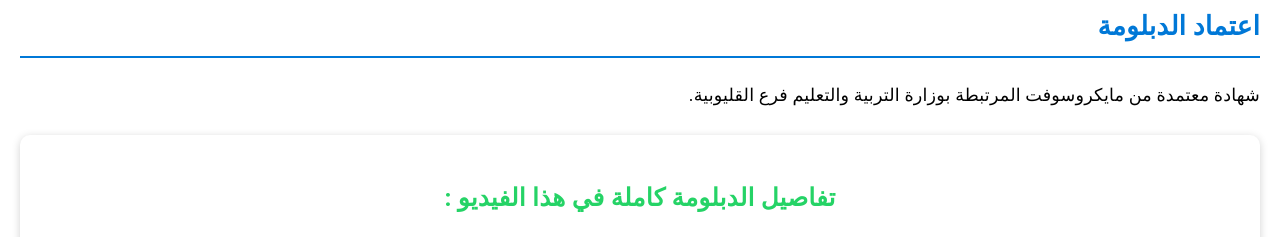
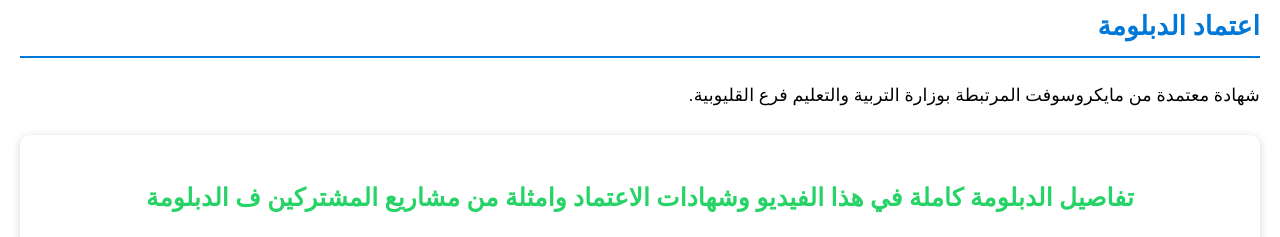
Before and after one commit to developomentcenter-ui/-, a plain HTML site: page index.html in a window 1280 px wide. Shown: the part 1465-1702 px from the top of the page. Drawn offline with Linux system fonts and the light colour scheme.

Commit message:
Update index.html

```diff
--- a/index.html
+++ b/index.html
@@ -55,7 +55,7 @@
 </div>
         <section class="details-section" style="margin-top: 24px;     background: #ffffff;
     color: #000000;">
-            <h2 style="font-size:1.4em;text-align:center; color:#25D366;">تفاصيل الدبلومة كاملة في هذا الفيديو : </h2>
+            <h2 style="font-size:1.4em;text-align:center; color:#25D366;">تفاصيل الدبلومة كاملة في هذا الفيديو  وشهادات الاعتماد وامثلة من مشاريع المشتركين ف الدبلومة </h2>
             <video controls class="course-video" style="margin: 18px auto 18px auto; display: block; max-width: 480px;">
                 <source src="v12.mp4" type="video/mp4">
                 Your browser does not support the video tag.
```
